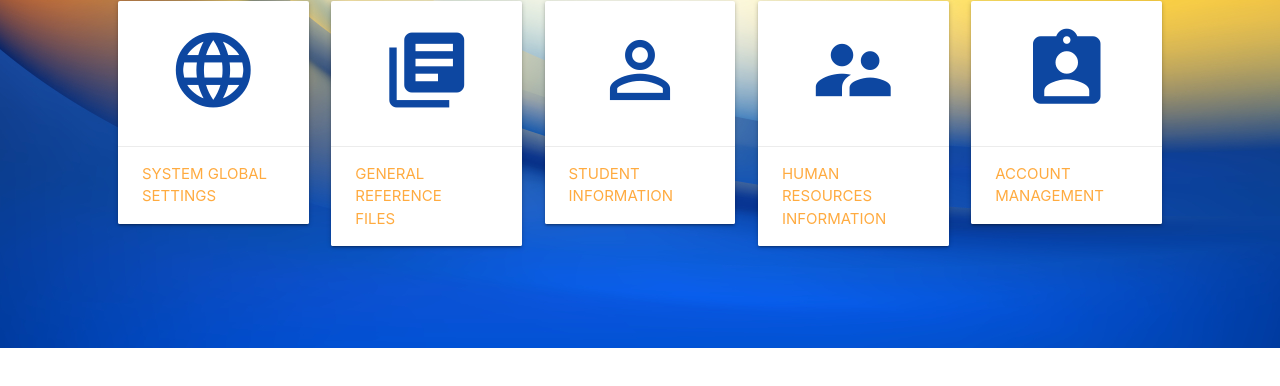
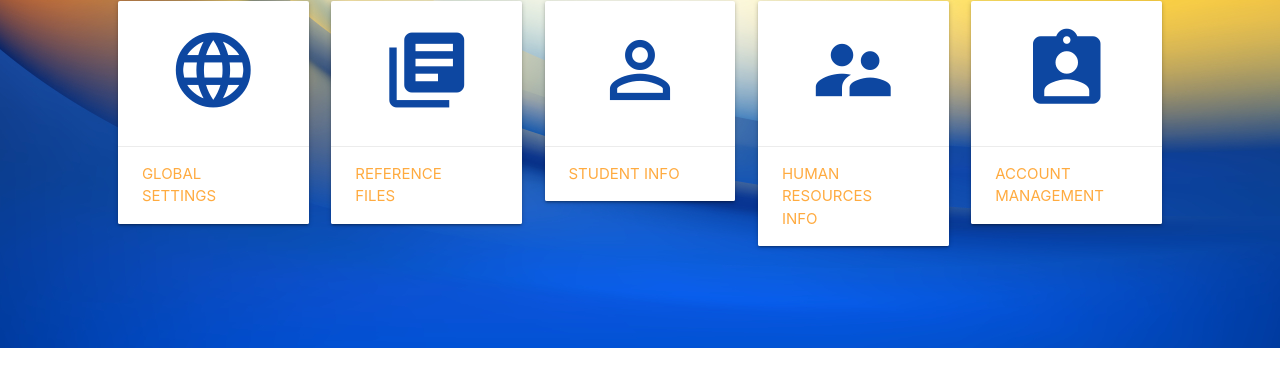
Before and after one commit to jherremyroldan/ABEportal, a plain HTML site: page ABE/proposal/index.html in a window 1280 px wide. Shown: the part 372-758 px from the top of the page. Drawn offline with Linux system fonts and the light colour scheme.

Commit message:
Update index.html

```diff
--- a/ABE/proposal/index.html
+++ b/ABE/proposal/index.html
@@ -54,7 +54,7 @@
                     <p class="center blue-text text-darken-4"><i class="material-icons large">language</i></p>
                 </div>
                 <div class="card-action">
-                    <a href="#" class="center">System Global Settings</a>
+                    <a href="#" class="center">Global Settings</a>
                 </div>
             </div>
         </div>
@@ -64,7 +64,7 @@
                     <p class="center blue-text text-darken-4"><i class="material-icons large">library_books</i></p>
                 </div>
                 <div class="card-action">
-                    <a href="#" class="center">General Reference Files</a>
+                    <a href="#" class="center">Reference Files</a>
                 </div>
             </div>
         </div>
@@ -74,7 +74,7 @@
                     <p class="center blue-text text-darken-4"><i class="material-icons large">person_outline</i></p>
                 </div>
                 <div class="card-action">
-                    <a href="#" class="center">Student Information</a>
+                    <a href="#" class="center">Student Info</a>
                 </div>
             </div>
         </div>
@@ -84,7 +84,7 @@
                     <p class="center blue-text text-darken-4"><i class="material-icons large">supervisor_account</i></p>
                 </div>
                 <div class="card-action">
-                    <a href="#" class="center">Human Resources Information</a>
+                    <a href="#" class="center">Human Resources Info</a>
                 </div>
             </div>
         </div>
```
